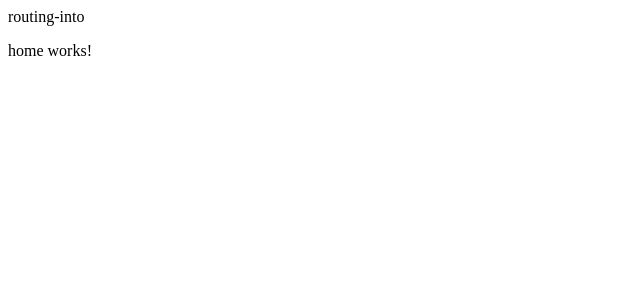
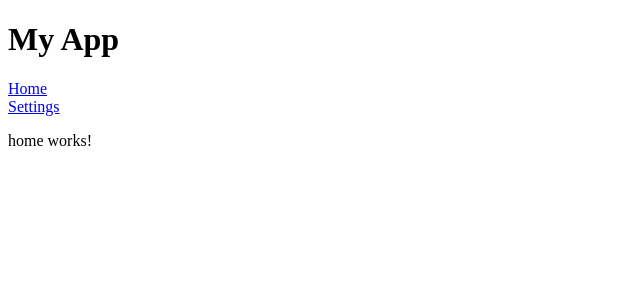
Before and after one commit to deepashri-cg/coursework, an Angular app in the folder java-brains/angular-basics/routing-into/: page /home in a window 1280 px wide. Shown: the top 300 px of the page, without its empty margins (0-640 px from the left). Built offline with nearby package versions, Linux system fonts and the light colour scheme.

Commit message:
Setup anchor tags for router paths

```diff
--- a/java-brains/angular-basics/routing-into/src/app/app.component.html
+++ b/java-brains/angular-basics/routing-into/src/app/app.component.html
@@ -1,2 +1,5 @@
-{{title}}
+<h1>My App</h1>
+<a href="/home">Home</a>
+<br>
+<a href="/settings">Settings</a>
 <router-outlet></router-outlet>
```
